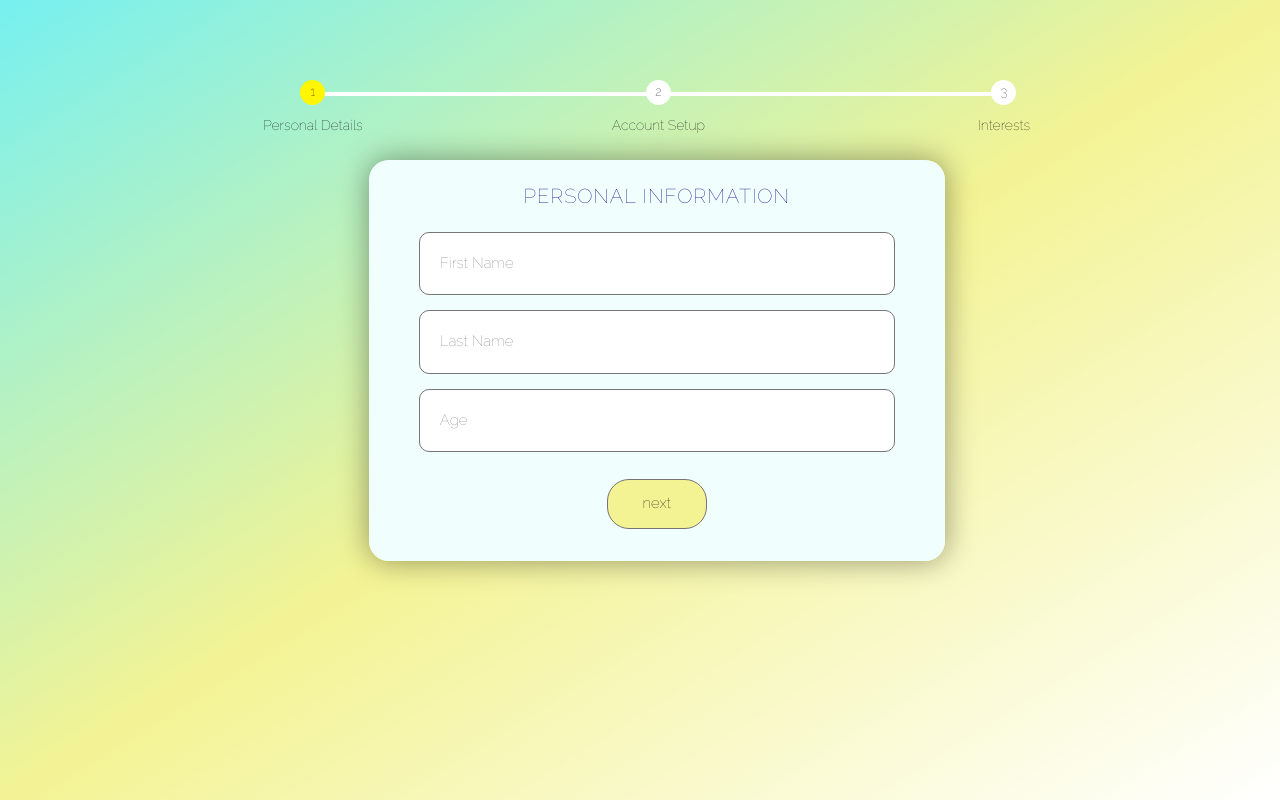
After one commit to ITWS-2110-Group-1-BARK/Project, a PHP site: page /pages/signup.html in a window 1280 px wide. The commit adds this page. Run offline with PHP 8.4, Linux system fonts and the light colour scheme; some libraries are stand-ins or nearby versions.

Commit message:
initial signup page

```diff
--- /dev/null
+++ b/pages/repeater.js
@@ -0,0 +1,86 @@
+jQuery.fn.extend({
+    createRepeater: function (options = {}) {
+        var hasOption = function (optionKey) {
+            return options.hasOwnProperty(optionKey);
+        };
+
+        var option = function (optionKey) {
+            return options[optionKey];
+        };
+
+        var generateId = function (string) {
+            return string
+                .replace(/\[/g, '_')
+                .replace(/\]/g, '')
+                .toLowerCase();
+        };
+
+        var addItem = function (items, key, fresh = true) {
+            var itemContent = items;
+            var group = itemContent.data("group");
+            var item = itemContent;
+            var input = item.find('input,select,textarea');
+
+            input.each(function (index, el) {
+                var attrName = $(el).data('name');
+                var skipName = $(el).data('skip-name');
+                if (skipName != true) {
+                    $(el).attr("name", group + "[" + key + "]" + "[" + attrName + "]");
+                } else {
+                    if (attrName != 'undefined') {
+                        $(el).attr("name", attrName);
+                    }
+                }
+                if (fresh == true) {
+                    $(el).attr('value', '');
+                }
+
+                $(el).attr('id', generateId($(el).attr('name')));
+                $(el).parent().find('label').attr('for', generateId($(el).attr('name')));
+            })
+
+            var itemClone = items;
+
+            /* Handling remove btn */
+            var removeButton = itemClone.find('.remove-btn');
+
+            if (key == 0) {
+                removeButton.attr('disabled', true);
+            } else {
+                removeButton.attr('disabled', false);
+            }
+
+            removeButton.attr('onclick', '$(this).parents(\'.items\').remove()');
+
+            var newItem = $("<div class='items'>" + itemClone.html() + "<div/>");
+            newItem.attr('data-index', key)
+
+            newItem.appendTo(repeater);
+        };
+
+        /* find elements */
+        var repeater = this;
+        var items = repeater.find(".items");
+        var key = 0;
+        var addButton = repeater.find('.repeater-add-btn');
+
+        items.each(function (index, item) {
+            items.remove();
+            if (hasOption('showFirstItemToDefault') && option('showFirstItemToDefault') == true) {
+                addItem($(item), key);
+                key++;
+            } else {
+                if (items.length > 1) {
+                    addItem($(item), key);
+                    key++;
+                }
+            }
+        });
+
+        /* handle click and add items */
+        addButton.on("click", function () {
+            addItem($(items[0]), key);
+            key++;
+        });
+    }
+});
--- /dev/null
+++ b/pages/signup.html
@@ -0,0 +1,95 @@
+<!DOCTYPE html>
+<head>
+    <title>Final Project</title>
+    <meta http-equiv="Content-Type" content="text/html; charset=UTF-8"/>
+    <link rel="preconnect" href="https://fonts.googleapis.com">
+    <link rel="preconnect" href="https://fonts.gstatic.com" crossorigin>
+    <link href="https://fonts.googleapis.com/css2?family=Raleway:wght@100&display=swap" rel="stylesheet">
+
+    <link rel="stylesheet" type="text/css" href="../style.css"/>
+
+    <link rel="stylesheet" href="https://maxcdn.bootstrapcdn.com/bootstrap/3.3.7/css/bootstrap.min.css" integrity="sha384-BVYiiSIFeK1dGmJRAkycuHAHRg32OmUcww7on3RYdg4Va+PmSTsz/K68vbdEjh4u" crossorigin="anonymous">
+
+
+</head>
+
+<body class="signupBody">
+    <form id="signupForm">
+      <ul id="progressbar">
+        <li class="active">Personal Details</li>
+        <li>Account Setup</li>
+        <li>Interests</li>
+      </ul>
+      <fieldset>
+        <h2 class="formTitle">PERSONAL INFORMATION</h2>
+        <input type="text" name="firstName" id="firstName" placeholder = "First Name" required>
+        <input type="text" name="lastName" id="lastName" placeholder = "Last Name" required>
+        <input type="text" name="age" id="age" placeholder = "Age" required>
+        <input type="button" name="next" class="next action-button" value="next">
+      </fieldset>
+      <fieldset>
+          <h2 class="formTitle">ACCOUNT SETUP</h2>
+          <input type="text" name="email" id="email" placeholder = "RPI email" required>
+          <input type="text" name="password" id="password" placeholder = "Password" required>
+          <input type="button" name="previous" class="previous action-button-previous" value="previous">
+          <input type="button" name="next" class="next action-button" value="next">
+      </fieldset>
+      <fieldset>
+          <div id="repeater">
+              <!-- Repeater Heading -->
+              <h2 class="formTitle">INTERESTS</h2>
+              <input type="text" name="interest" id="interest" placeholder = "Interest" required>
+              <input type="text" class="exp" name="experience" id="experience" placeholder = "Experience ('Experienced'  'Moderate'  'None') " required>
+              <div class="repeater-heading">
+                  <button class="btn btn-primary pt-5 pull-right repeater-add-btn" id="action-button-add">Add
+                  </button>
+              </div>
+              <div class="clearfix"></div>
+              <!-- Repeater Items -->
+              <div class="items" data-group="test">
+                  <!-- Repeater Content -->
+                  <div class="item-content">
+                      <h1 class="formTitle">Additional Interest</h1>
+                    <input type="text" name="interest" id="interest" placeholder = "Interest" required>
+                    <input type="text" class="exp" name="experience" id="experience" placeholder = "Experience ('Experienced'  'Moderate'  'None') " required>
+                  </div>
+                  <!-- Repeater Remove Btn -->
+                  <div class="pull-right repeater-remove-btn">
+                      <button class="btn btn-danger remove-btn" id="action-button-remove">
+                          Remove
+                      </button>
+                  </div>
+                  <div class="clearfix"></div>
+              </div>
+
+          </div>
+          <!-- Repeater End -->
+
+
+
+            <input type="button" name="previous" class="previous action-button-previous" value="previous">
+            <input type="button" name="submit" class="submit action-button" value="submit">
+
+      </fieldset>
+    </form>
+
+
+
+
+    <script
+    src="https://code.jquery.com/jquery-3.1.1.slim.min.js"
+    integrity="sha256-/SIrNqv8h6QGKDuNoLGA4iret+kyesCkHGzVUUV0shc="
+    crossorigin="anonymous"></script>
+<script src="https://maxcdn.bootstrapcdn.com/bootstrap/3.3.7/js/bootstrap.min.js" integrity="sha384-Tc5IQib027qvyjSMfHjOMaLkfuWVxZxUPnCJA7l2mCWNIpG9mGCD8wGNIcPD7Txa" crossorigin="anonymous"></script>
+<script src="/path/to/cdn/jquery.slim.min.js"></script>
+
+<script src="/path/to/jquery.repeater.js"></script>
+
+<script src="https://code.jquery.com/jquery-1.12.4.min.js"
+        integrity="sha384-nvAa0+6Qg9clwYCGGPpDQLVpLNn0fRaROjHqs13t4Ggj3Ez50XnGQqc/r8MhnRDZ"
+        crossorigin="anonymous">
+</script>
+<script src="repeater.js"></script>
+<script src="signup.js"></script>
+</body>
+</html>
--- /dev/null
+++ b/pages/signup.js
@@ -0,0 +1,32 @@
+var current, next, previous;
+
+
+$(".next").click(function(){
+
+  current =$(this).parent();
+  next = $(this).parent().next();
+
+  /*gets the next li in progress bar and sets it to 'active'*/
+  $("#progressbar li").eq($("fieldset").index(next)).addClass("active")
+
+  next.show();
+  current.hide();
+
+});
+
+$(".previous").click(function(){
+  current = $(this).parent();
+  previous = $(this).parent().prev();
+
+  $("#progressbar li").eq($("fieldset").index(current)).removeClass("active")
+
+  previous.show();
+  current.hide();
+
+});
+
+$(function(){
+
+  $("#repeater").createRepeater();
+
+});
--- a/style.css
+++ b/style.css
@@ -1,11 +1,4 @@
-html,
-#body {
-  background-position: center right;
-  background-repeat: no-repeat;
-  background-image: url("bg.jpeg");
-  background-size: cover;
 
-}
 
 .pcontainer{
     font-family: sans-serif;
@@ -351,3 +344,188 @@ p {
   color: rgb(32, 44, 68);
   padding: 8%;
 }
+
+body {
+  height: 100%;
+  font-family: 'Raleway';
+  background: linear-gradient(to bottom right, rgb(118, 240, 240),rgb(243, 243, 148),white );
+  margin: 0;
+  background-repeat: no-repeat;
+  background-attachment: fixed;
+}
+
+#signupForm{
+  text-align: center;
+  margin: 80px 100px;
+  border-radius: 40px;
+}
+
+#signupForm fieldset{
+  background: rgb(240, 255, 253);
+  border-radius: 20px;
+  box-shadow: 0 0 30px 0 rgb(0, 0, 0, 0.4);
+  padding: 20px 50px;
+  max-width: 45vw;
+  margin-left: 21vw;
+}
+
+/*Only shows the first card on the page*/
+#signupForm fieldset:not(:first-of-type){
+  display:none;
+}
+
+.formTitle{
+  font-size: 20px;
+  color:navy;
+  margin-top:5px;
+  margin-bottom: 25px;
+  letter-spacing:1px;
+  font-family: 'Raleway';
+}
+
+#signupForm input, #signupForm textarea{
+  padding:20px;
+  border: 1px solid rgb(119, 116, 116);
+  margin-bottom: 15px;
+  /*so each input field is on separate line*/
+  width:100%;
+  border-radius:10px;
+  color: rgb(51, 45, 45);
+  font-family: 'Raleway';
+  font-size: 15px;
+  outline:none;
+}
+
+#signupForm input:focus, #form textarea:focus{
+  box-shadow: none;
+  border: 1px solid rgb(118, 240, 240);
+  transition: 0.5s ease-in;
+}
+
+#signupForm input.exp{
+  width:85%;
+  float:left;
+}
+
+#signupForm .action-button{
+  width: 100px;
+  background: rgb(243, 243, 148);
+  color: rgb(0, 0, 0);
+  border-radius: 22px;
+  cursor: pointer;
+  padding: 13px;
+  margin: 12px;
+}
+
+#signupForm .action-button:hover, #form .action-button:focus{
+  box-shadow: 0 0 0 4px rgb(243, 243, 148);
+}
+
+#signupForm .action-button-previous{
+  width: 100px;
+  background: rgb(118, 240, 240);
+  color: rgb(0, 0, 0);
+  border-radius: 22px;
+  cursor: pointer;
+  padding: 13px;
+  margin: 12px;
+}
+
+#signupForm .action-button-previous:hover, #form .action-button-previous:focus{
+  box-shadow: 0 0 0 4px rgb(118, 240, 240);
+}
+
+#progressbar{
+  margin-bottom: 20px;
+  overflow: hidden;
+  counter-reset:step;
+}
+
+
+#action-button-add{
+  width: 50px;
+  font-family:'Raleway';
+  background: rgb(120, 233, 116);
+  color: rgb(0, 0, 0);
+  border-radius: 20px;
+  cursor: pointer;
+  padding: 12px;
+  padding-right:22px;
+  margin-top: 11px;
+  float:center;
+}
+
+#action-button-remove{
+  width: 75px;
+  font-family:'Raleway';
+  background: rgb(241, 80, 51);
+  color: rgb(0, 0, 0);
+  border-radius: 20px;
+  cursor: pointer;
+  padding: 12px;
+  padding-right:22px;
+  margin-top: 10px;
+  margin-bottom:10px;
+  float:center;
+}
+
+#signupForm .action-button-add:hover, #form .action-button-add:focus{
+  box-shadow: 0 0 0 4px white;
+  background: white;
+}
+
+#progressbar li{
+  margin-top:0;
+  margin-bottom:5px;
+  list-style-type: none;
+  color: black;
+  font-family: 'Raleway';
+  width: 27vw;
+  float: left;
+  position: relative;
+}
+
+/*increments each step of registration*/
+#progressbar li:before{
+  content: counter(step);
+  counter-increment: step;
+  width: 25px;
+  height: 25px;
+  display: block;
+  font-size: 13px;
+  color: black;
+  background:white;
+  border-radius: 25px;
+  margin: 0 auto 10px auto;
+  padding-top:3px;
+}
+
+/*horizontal bar*/
+#progressbar li:after{
+  content: '';
+  width: 100%;
+  height: 4px;
+  position: absolute;
+  left: -50%;
+  margin-top:-23px;
+  background:white;
+  z-index: -1;
+}
+
+#progressbar li:first-child:after{
+  content:none;
+}
+
+#progressbar li.active:before, #progressbar li.active:after{
+  background: #fff600;
+  color: black;
+}
+
+.entry:not(:first-of-type)
+{
+  margin-top: 10px;
+}
+.glyphicon
+{
+  font-size: 12px;
+}
```
Also changed, not shown: 2 other files.
